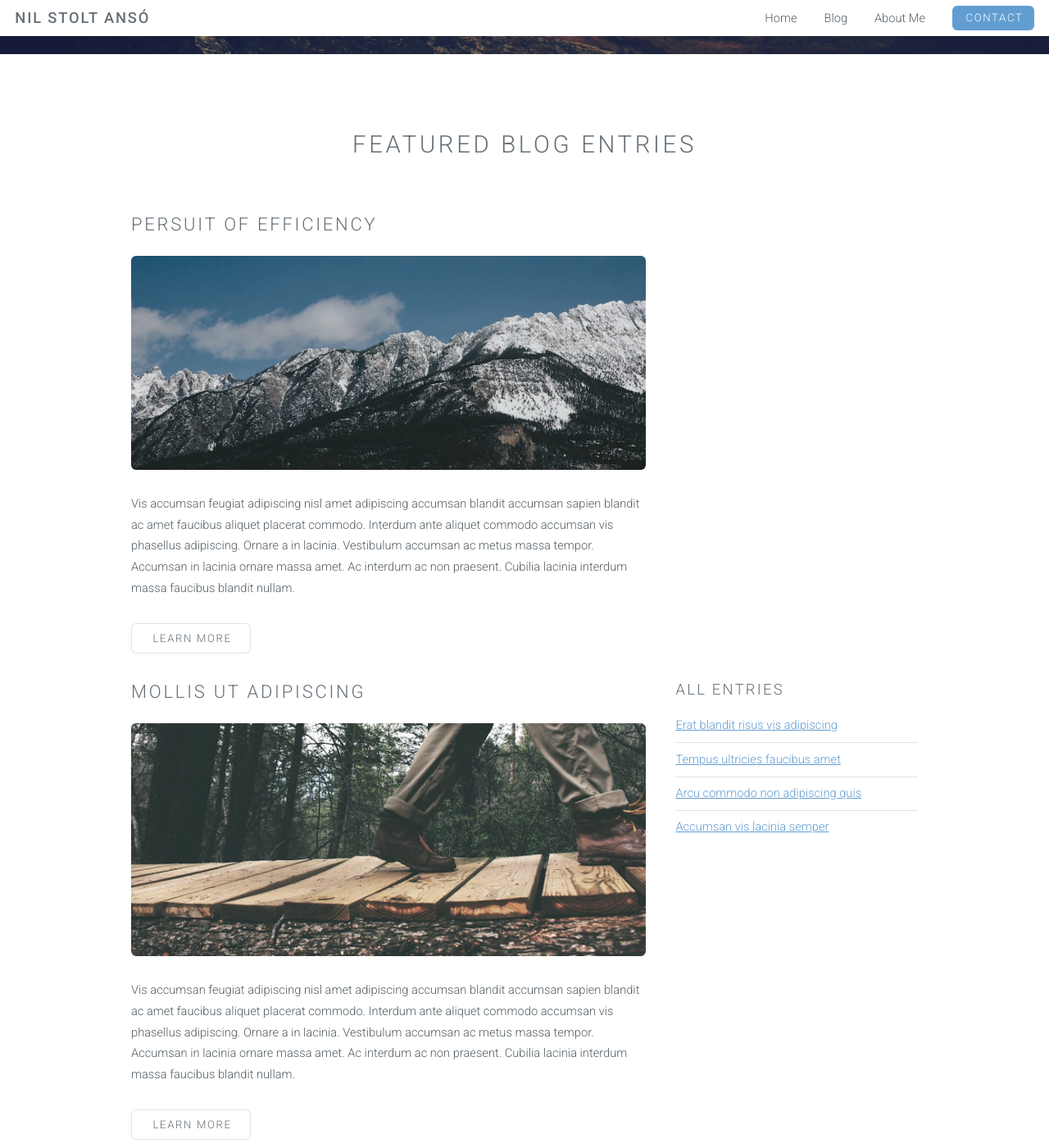
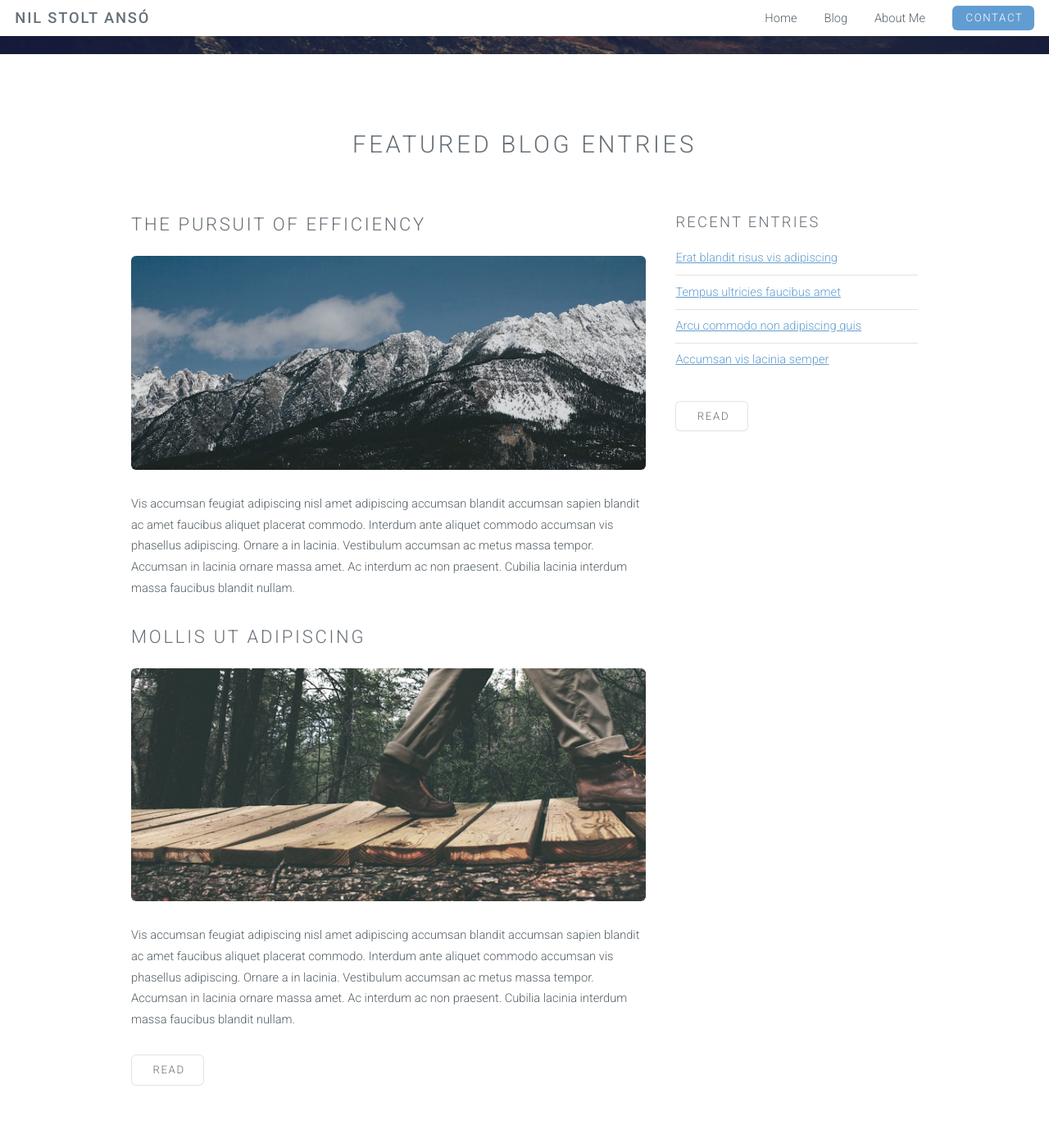
Before and after one commit to NILOIDE/NILOIDE.github.io, a Jekyll site: the page built from index.html, in a window 1280 px wide and 1400 px high, scrolled down 461 px. Shown: the whole window at 82% size. Built offline with Jekyll 4.4.1, drawn with Linux system fonts in a browser that asks for light colours.

Commit message:
tried new buttons

```diff
--- a/index.html
+++ b/index.html
@@ -12,11 +12,24 @@ layout: landing-page
 					<div class="row">
 						<div class="8u">
 							<section>
-								<h2>Persuit of efficiency</h2>
+								<h2>The pursuit of efficiency</h2>
 								<a href="#" class="image fit"><img src="images/pic03.jpg" alt="" /></a>
 								<p>Vis accumsan feugiat adipiscing nisl amet adipiscing accumsan blandit accumsan sapien blandit ac amet faucibus aliquet placerat commodo. Interdum ante aliquet commodo accumsan vis phasellus adipiscing. Ornare a in lacinia. Vestibulum accumsan ac metus massa tempor. Accumsan in lacinia ornare massa amet. Ac interdum ac non praesent. Cubilia lacinia interdum massa faucibus blandit nullam.</p>
+							</section>
+						</div>
+						<div class="4u">
+							<section>
+								<h3>Recent entries</h3>
+								<ul class="alt">
+									<li><a href="#">Erat blandit risus vis adipiscing</a></li>
+									<li><a href="#">Tempus ultricies faucibus amet</a></li>
+									<li><a href="#">Arcu commodo non adipiscing quis</a></li>
+									<li><a href="#">Accumsan vis lacinia semper</a></li>
+								</ul>
+							</section>
+							<section>
 								<ul class="actions">
-									<li><a href="#" class="button alt">Learn More</a></li>
+									<li><a href="#" class="button alt">Read</a></li>
 								</ul>
 							</section>
 						</div>
@@ -27,22 +40,10 @@ layout: landing-page
 								<a href="#" class="image fit"><img src="images/pic01.jpg" alt="" /></a>
 								<p>Vis accumsan feugiat adipiscing nisl amet adipiscing accumsan blandit accumsan sapien blandit ac amet faucibus aliquet placerat commodo. Interdum ante aliquet commodo accumsan vis phasellus adipiscing. Ornare a in lacinia. Vestibulum accumsan ac metus massa tempor. Accumsan in lacinia ornare massa amet. Ac interdum ac non praesent. Cubilia lacinia interdum massa faucibus blandit nullam.</p>
 								<ul class="actions">
-									<li><a href="#" class="button alt">Learn More</a></li>
+									<li><a href="#" class="button alt">Read</a></li>
 								</ul>
 							</section>
 						</div>
-						<div class="4u">
-							<section>
-								<h3>All entries</h3>
-								<ul class="alt">
-									<li><a href="#">Erat blandit risus vis adipiscing</a></li>
-									<li><a href="#">Tempus ultricies faucibus amet</a></li>
-									<li><a href="#">Arcu commodo non adipiscing quis</a></li>
-									<li><a href="#">Accumsan vis lacinia semper</a></li>
-								</ul>
-							</section>
-						</div>
-
 					</div>
 				</div>
 			</section>
```
